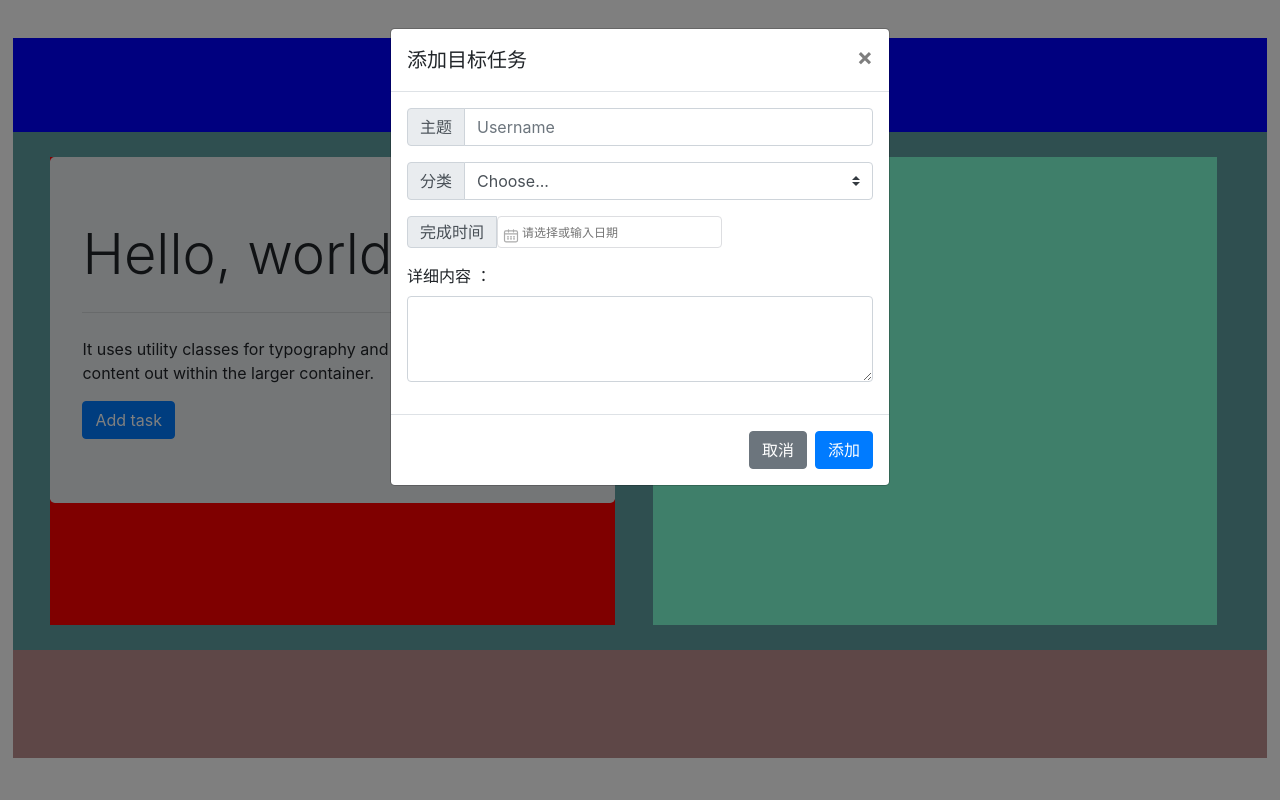
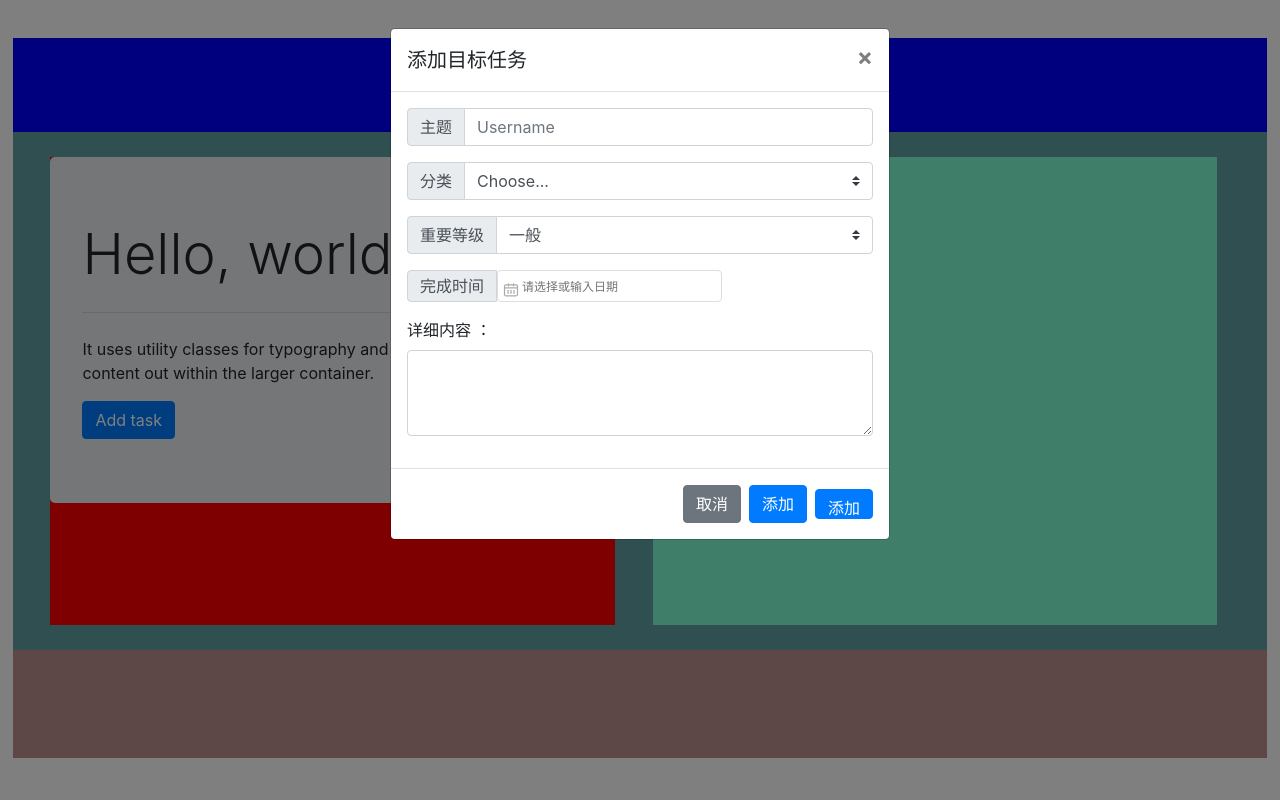
Before and after one commit to Apenyou/taskQ, a Django app: page /hello/ in a window 1280 px wide, after a click on "Add task". Run offline with Django 3.2, Linux system fonts and the light colour scheme; some libraries are stand-ins or nearby versions.

Commit message:
添加数据库操作方法

```diff
--- /dev/null
+++ b/untitled/api/dbsqlite.py
@@ -0,0 +1,41 @@
+"""
+Copyright (c) 2019 Baidu.com, Inc. All Rights Reserved
+Authors: 郭志强(guozhiqiang05@baidu.com)
+Date: 2019-12-25 15:29
+"""
+from django.http import HttpResponse,JsonResponse
+import sqlite3
+import os
+
+cursor = 'succeed'
+BASE_DIR = os.path.dirname(os.path.dirname(os.path.abspath(__file__)))
+dbpath = os.path.join(BASE_DIR, 'db.sqlite3')
+conn = sqlite3.connect(dbpath)
+c = conn.cursor()
+
+def INSERT(taskid, ctime, title, status, content, dtime, rank):
+    c.execute('INSERT INTO table_list (taskid, ctime, title, status, content, dtime, rank) VALUES (%s, %s, %s, %s, %s, %s, %s)'%(taskid, ctime, title, status, content, dtime, rank))
+
+
+def UPDATE(taskid, kay, val):
+    c.execute("UPDATE table_list set status = 25 where taskid=1")
+
+
+def DELETE(taskid):
+    c.execute("DELETE from table_list where taskid=2;")
+
+
+def SELECT():
+    cursor = c.execute("SELECT taskid, ctime, title, status, content, dtime, rank from table_list")
+    return cursor
+
+def sql(request, *val):
+    print('================')
+    return HttpResponse('================', val)
+    #
+    # request(*val)
+    # conn.commit()
+    # conn.close()
+    # return HttpResponse(cursor)
+if __name__ == '__main__':
+    sql(INSERT,3,2,3,4,5,6,7)
--- a/untitled/api/test.py
+++ b/untitled/api/test.py
@@ -6,5 +6,5 @@ Date: 2019-12-18 16:02
 from django.http import HttpResponse,JsonResponse
 
 def hello(request):
-    return HttpResponse('hello world123')  #返回普通文本数据
+    return HttpResponse(str(request)+'hello world123')  #返回普通文本数据
     # return JsonResponse({'data':'response'})  //返回json格式数据
--- a/untitled/taskmodle/views.py
+++ b/untitled/taskmodle/views.py
@@ -48,6 +48,18 @@ def hello(request):
         <option value="3">Three</option>
       </select>
     </div>
+    <!-- 重要等级 -->
+    <div class="input-group mb-3">
+      <div class="input-group-prepend">
+        <label class="input-group-text" for="inputGroupSelect01">重要等级</label>
+      </div>
+      <select class="custom-select" id="inputGroupSelect01">
+        <option value="1">一般</option>
+        <option value="2">重要</option>
+        <option value="3">非常重要</option>
+      </select>
+    </div>
+    <p></p>
 
     <!-- 完成时间 -->
     <div class="input-group flex-nowrap">
@@ -66,8 +78,6 @@ def hello(request):
     <p></p>
 
 
-
-
     <!-- 详细内容 -->
     <div class="form-group">
     <label for="exampleFormControlTextarea1">详细内容 ：</label>
@@ -78,6 +88,7 @@ def hello(request):
       <div class="modal-footer">
         <button type="button" class="btn btn-secondary" data-dismiss="modal">取消</button>
         <button type="button" class="btn btn-primary" data-dismiss="modal">添加</button>
+        <input type="submit" class="btn btn-primary" value="添加" />
       </div>
     </div>
   </div>
--- a/untitled/templates/test.html
+++ b/untitled/templates/test.html
@@ -28,8 +28,10 @@
 
 
 </div>
+<form action="/dbsqlite/" method="get">
+    <p>{{ modal|safe }}</p>
 
-{{ modal|safe }}
+
 
 
 <script type="text/javascript">
--- a/untitled/untitled/urls.py
+++ b/untitled/untitled/urls.py
@@ -16,7 +16,7 @@ Including another URLconf
 from django.contrib import admin
 from django.urls import path
 
-import api.test as test
+from api import test, dbsqlite
 from taskmodle import views
 
 
@@ -24,4 +24,5 @@ urlpatterns = [
     path('admin/', admin.site.urls),
     path('test123123/',test.hello),
     path(r'hello/',views.hello),
+    path(r'dbsqlite/',dbsqlite.sql),
 ]
```
Also changed, not shown: untitled/db.sqlite3.
